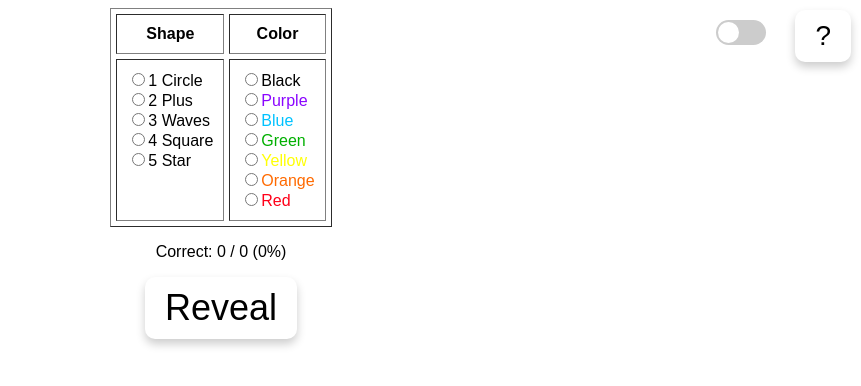
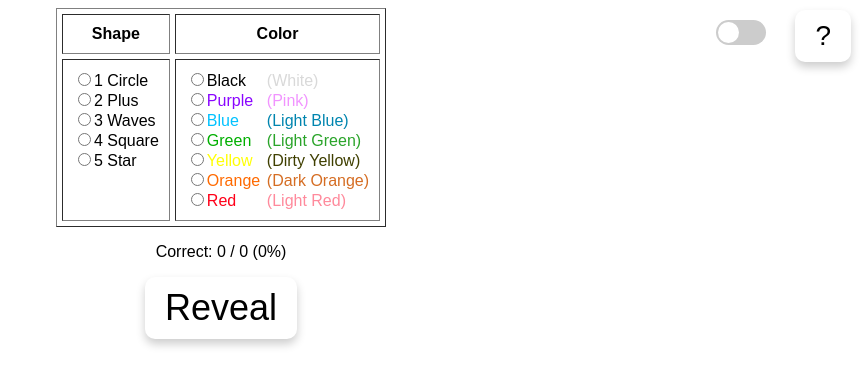
Before and after one commit to bumpper/Zener-Card-Trainer, a plain HTML site: page zener.html in a window 1280 px wide. Shown: the whole page, without its empty margins (419-1280 px from the left). Drawn offline with Linux system fonts and the light colour scheme.

Commit message:
Updated icon set
Updated icon set

```diff
--- a/zener.html
+++ b/zener.html
@@ -58,7 +58,7 @@
     }
     </script>
 
-    <link rel="SHORTCUT ICON" href="favicon.ico" />
+    <link rel="SHORTCUT ICON" href="favicon.png" />
     <style>
         body {
             font-family: Arial, sans-serif;
@@ -195,13 +195,13 @@
             <input type="radio" id="star" name="shape"><label for="star">5 Star  </label>
         </td>
         <td style="text-align: left; vertical-align: top;">
-            <input type="radio" id="black" name="color"><label for="black" style="color: #000000;">Black  </label><!--(<label for="black" style="color: #D9D9D9;">White  </label>)--><br>
-            <input type="radio" id="purple" name="color"><label for="purple" style="color: #8A05FF;">Purple  </label><!--(<label for="purple" style="color: #F194FF;">Magenta  </label>)--><br>
-            <input type="radio" id="blue" name="color"><label for="blue" style="color: #00C2FF;">Blue  </label><!--(<label for="blue" style="color: #0085B0;">Blue  </label>)--><br>
-            <input type="radio" id="green" name="color"><label for="green" style="color: #00AF00;">Green  </label><!--(<label for="green" style="color: #29A429;">Green  </label>)--><br>
-            <input type="radio" id="yellow" name="color"><label for="yellow" style="color: #FFFF05;">Yellow  </label><!--(<label for="yellow" style="color: #3F3F00;">Bronze  </label>)--><br>
-            <input type="radio" id="orange" name="color"><label for="orange" style="color: #FF6A00;">Orange  </label><!--(<label for="orange" style="color: #D66D23;">Orange  </label>)--><br>
-            <input type="radio" id="red" name="color"><label for="red" style="color: #FF0019;">Red  </label><!--(<label for="red" style="color: #FF8A9C;">Pink  </label>)-->
+            <input type="radio" id="black" name="color"><label for="black"><span style="color: #000000; display: inline-block; width: 60px;">Black</span><span style="color: #d9d9d9;">(White)</span> </label><!--(<label for="black" style="color: #D9D9D9;">White  </label>)--><br>
+            <input type="radio" id="purple" name="color"><label for="purple"><span style="color: #8A05FF; display: inline-block; width: 60px;">Purple</span><span style="color: #f194ff;">(Pink)</span> </label><!--(<label for="purple" style="color: #F194FF;">Magenta  </label>)--><br>
+            <input type="radio" id="blue" name="color"><label for="blue"><span style="color: #00C2FF; display: inline-block; width: 60px;">Blue</span><span style="color: #0085af;">(Light Blue)</span> </label><!--(<label for="blue" style="color: #0085B0;">Blue  </label>)--><br>
+            <input type="radio" id="green" name="color"><label for="green"><span style="color: #00AF00; display: inline-block; width: 60px;">Green</span><span style="color: #2aa42a;">(Light Green)</span> </label><!--(<label for="green" style="color: #29A429;">Green  </label>)--><br>
+            <input type="radio" id="yellow" name="color"><label for="yellow"><span style="color: #FFFF05; display: inline-block; width: 60px;">Yellow</span><span style="color: #3f3f00;">(Dirty Yellow)</span> </label><!--(<label for="yellow" style="color: #3F3F00;">Bronze  </label>)--><br>
+            <input type="radio" id="orange" name="color"><label for="orange"><span style="color: #FF6A00; display: inline-block; width: 60px;">Orange</span><span style="color: #d56d23;">(Dark Orange)</span> </label><!--(<label for="orange" style="color: #D66D23;">Orange  </label>)--><br>
+            <input type="radio" id="red" name="color"><label for="red"><span style="color: #FF0019; display: inline-block; width: 60px;">Red</span><span style="color: #ff8a9c;">(Light Red)</span> </label><!--(<label for="red" style="color: #FF8A9C;">Pink  </label>)-->
         </td>
         <!--<td style="text-align: left; vertical-align: top;">
             <input type="radio" id="straight" name="pattern">
```
Also changed, not shown: DEMO.html (+1 -1 lines), index.html (+1 -1 lines), favicon.png (added), tauri/src-tauri/icons/128x128@2x.png, tauri/src-tauri/icons/32x32.png, tauri/src-tauri/icons/README.md (added), tauri/src-tauri/icons/icon.ico, tauri/src-tauri/icons/icon.png, 1 other file.
